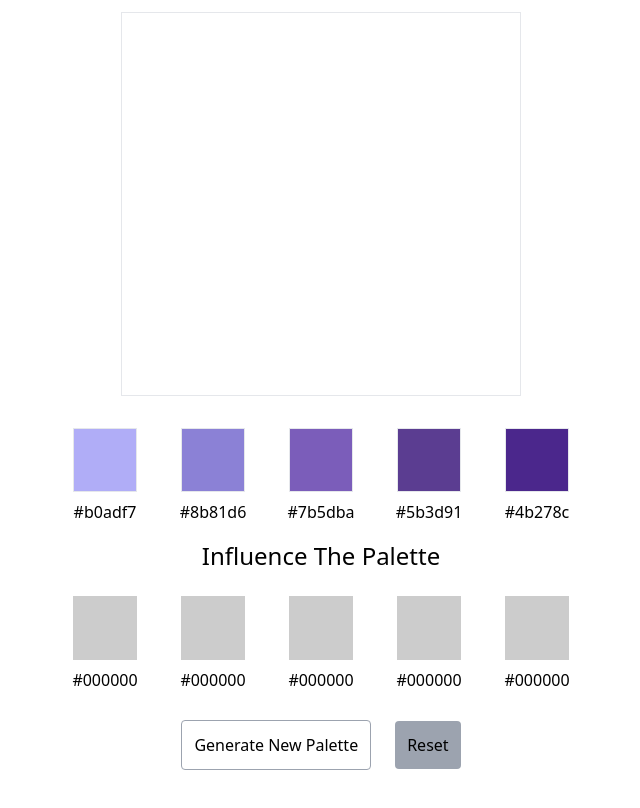
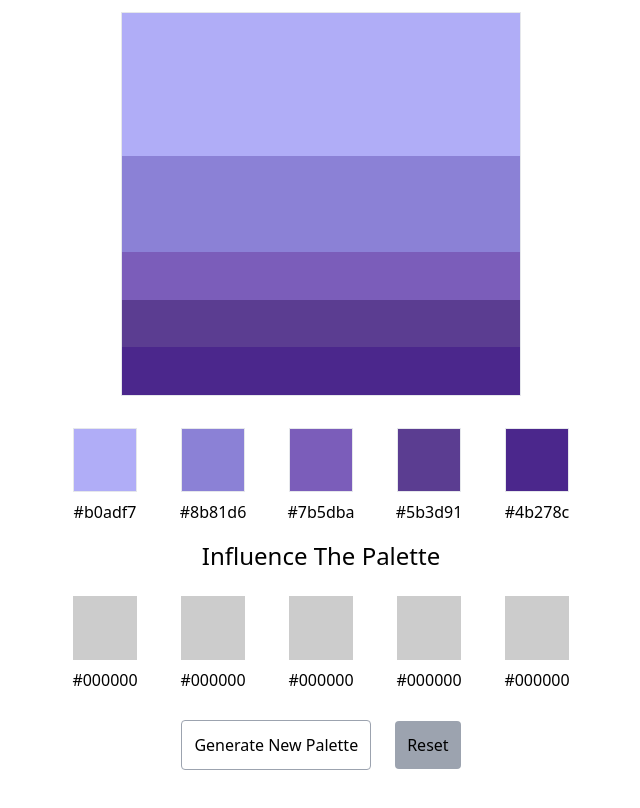
Before and after one commit to jmicon/palette-generator, a React (Vite) app: page / in a window 1280 px wide. Shown: the top 808 px of the page, without its empty margins (319-959 px from the left). Built offline with nearby package versions, Linux system fonts and the light colour scheme.

Commit message:
switching
works now, no idea what i changed

```diff
--- a/src/App.jsx
+++ b/src/App.jsx
@@ -1,5 +1,5 @@
 import { useState, useContext } from 'react'
-import Palletes from './components/Palletes'
+import Palettes from './components/Palettes'
 import { useEffect } from 'react'
 import ColorContext from './context/ColorContext'
 import ColorSelectBlock from './components/ColorSelectBlock'
@@ -35,7 +35,7 @@ function App() {
         <div className='w-full'>
           {/* <div className={`w-5 h-5 bg-[${!!generatedColors[0] && generatedColors[0]}]`} style={{backgroundColor: `${generatedColors[0]}`}}></div> */}
           {/* <h1 className='text-5xl text-center py-6'>Generate a Color Palette</h1> */}
-          <Palletes />
+          <Palettes />
         </div>
       </div>
 
--- /dev/null
+++ b/src/components/Palettes.jsx
@@ -0,0 +1,77 @@
+import React from 'react'
+import SinglePalette from './SinglePalette'
+import { useState, useContext } from 'react'
+import ColorContext from '../context/ColorContext'
+
+
+const Palettes = () => {
+    const [hovering, setHovering] = useState(false)
+    const {generatedColors} = useContext(ColorContext)
+
+    return (
+        <>
+            <div className='h-96 max-w-[400px] m-auto border bg-slate-300 relative'>
+                <SinglePalette index={0} height={"37.5%"}/>
+                <SinglePalette index={1} height={"25%"}/>
+                <SinglePalette index={2} height={"12.5%"}/>
+                <SinglePalette index={3} height={"12.5%"}/>
+                <SinglePalette index={4} height={"12.5%"}/>
+
+                {/* <div className={`text-white duration-150 absolute z-20 pl-2 ${hovering ? "opacity-100" : "opacity-0"}`}
+                    onMouseEnter={() => setHovering(true)}
+                    onMouseLeave={() => setHovering(false)}>
+                        <b>{"#" + generatedColors[0]}</b></div>
+
+                <div className={`w-full h-[37.5%] duration-200 relative z-10 ${hovering ? "brightness-90" : "brightness-100"}`}
+                    onMouseEnter={() => setHovering(true)}
+                    onMouseLeave={() => setHovering(false)}
+                    style={{backgroundColor: `#${generatedColors[0]}`}}>
+                </div>
+                <div className={`text-white duration-150 absolute z-20 pl-2 ${hovering ? "opacity-100" : "opacity-0"}`}
+                    onMouseEnter={() => setHovering(true)}
+                    onMouseLeave={() => setHovering(false)}>
+                        <b>{"#" + generatedColors[1]}</b></div>
+
+                <div className={`w-full h-[25%] duration-200 relative z-10 ${hovering ? "brightness-90" : "brightness-100"}`}
+                    onMouseEnter={() => setHovering(true)}
+                    onMouseLeave={() => setHovering(false)}
+                    style={{backgroundColor: `#${generatedColors[1]}`}}>
+                </div>
+                <div className={`text-white duration-150 absolute z-20 pl-2 ${hovering ? "opacity-100" : "opacity-0"}`}
+                    onMouseEnter={() => setHovering(true)}
+                    onMouseLeave={() => setHovering(false)}>
+                        <b>{"#" + generatedColors[2]}</b></div>
+
+                <div className={`w-full h-[12.5%] duration-200 relative z-10 ${hovering ? "brightness-90" : "brightness-100"}`}
+                    onMouseEnter={() => setHovering(true)}
+                    onMouseLeave={() => setHovering(false)}
+                    style={{backgroundColor: `#${generatedColors[2]}`}}>
+                </div>
+                <div className={`text-white duration-150 absolute z-20 pl-2 ${hovering ? "opacity-100" : "opacity-0"}`}
+                    onMouseEnter={() => setHovering(true)}
+                    onMouseLeave={() => setHovering(false)}>
+                        <b>{"#" + generatedColors[3]}</b></div>
+
+                <div className={`w-full h-[12.5%] duration-200 relative z-10 ${hovering ? "brightness-90" : "brightness-100"}`}
+                    onMouseEnter={() => setHovering(true)}
+                    onMouseLeave={() => setHovering(false)}
+                    style={{backgroundColor: `#${generatedColors[3]}`}}>
+                </div>
+                <div className={`text-white duration-150 absolute z-20 pl-2 ${hovering ? "opacity-100" : "opacity-0"}`}
+                    onMouseEnter={() => setHovering(true)}
+                    onMouseLeave={() => setHovering(false)}>
+                        <b>{"#" + generatedColors[4]}</b></div>
+
+                <div className={`w-full h-[12.5%] duration-200 relative z-10 ${hovering ? "brightness-90" : "brightness-100"}`}
+                    onMouseEnter={() => setHovering(true)}
+                    onMouseLeave={() => setHovering(false)}
+                    style={{backgroundColor: `#${generatedColors[4]}`}}>
+                </div> */}
+
+            </div>
+
+        </>
+    )
+}
+
+export default Palettes
--- a/src/components/Palletes.jsx
+++ /dev/null
@@ -1,25 +0,0 @@
-import React, {useContext} from 'react'
-import ColorContext from '../context/ColorContext'
-import { useState } from 'react'
-import SinglePallete from './SinglePallete'
-
-const Palletes = () => {
-    const [hovering, setHovering] = useState(false)
-
-    const {generatedColors} = useContext(ColorContext)
-
-    return (
-        <>
-            <div className='h-96 max-w-[400px] m-auto border'>
-                <SinglePallete index={0} height={"37.5%"}/>
-                <SinglePallete index={1} height={"25%"}/>
-                <SinglePallete index={2} height={"12.5%"}/>
-                <SinglePallete index={3} height={"12.5%"}/>
-                <SinglePallete index={4} height={"12.5%"}/>
-            </div>
-
-        </>
-    )
-}
-
-export default Palletes
--- a/src/components/SinglePallete.jsx
+++ b/src/components/SinglePalette.jsx
@@ -1,13 +1,17 @@
 import { useState, useContext } from 'react'
 import ColorContext from '../context/ColorContext'
 
-const SinglePallete = ({index, height}) => {
+const SinglePalette = ({index, height}) => {
     const [hovering, setHovering] = useState(false)
     const {generatedColors} = useContext(ColorContext)
 
+    console.log("#" + generatedColors[index], height);
+
   return (
     <>
-        <div className={`text-white duration-150 absolute z-20 pl-2 ${hovering ? "opacity-100" : "opacity-0"}`}
+    {/* <div className='border border-black h-[${height}] '> */}
+
+        <div className={`text-white duration-150 z-20 absolute pl-2 ${hovering ? "opacity-100" : "opacity-0"}`}
             onMouseEnter={() => setHovering(true)}
             onMouseLeave={() => setHovering(false)}>
                 <b>{"#" + generatedColors[index]}</b></div>
@@ -17,8 +21,9 @@ const SinglePallete = ({index, height}) => {
             onMouseLeave={() => setHovering(false)}
             style={{backgroundColor: `#${generatedColors[index]}`}}>
         </div>
+    {/* </div> */}
     </>
   )
 }
 
-export default SinglePallete
+export default SinglePalette
```
